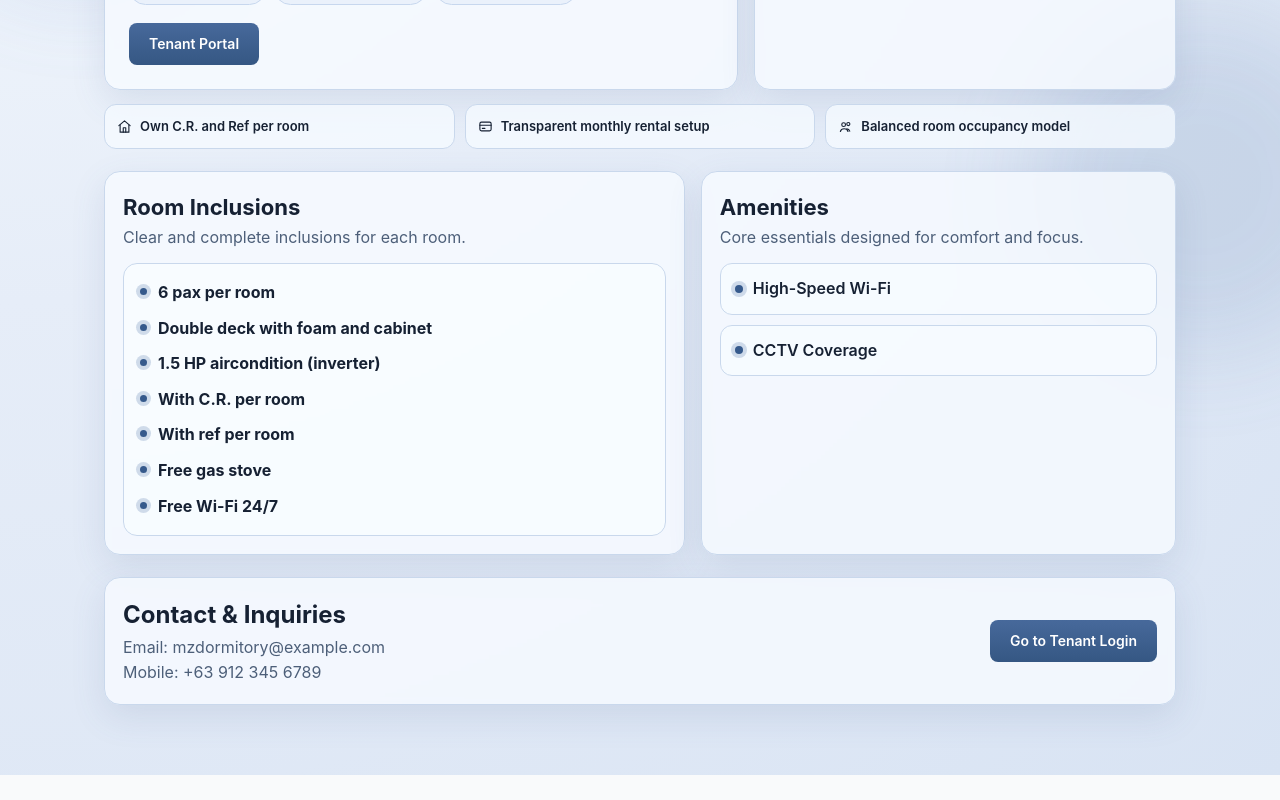
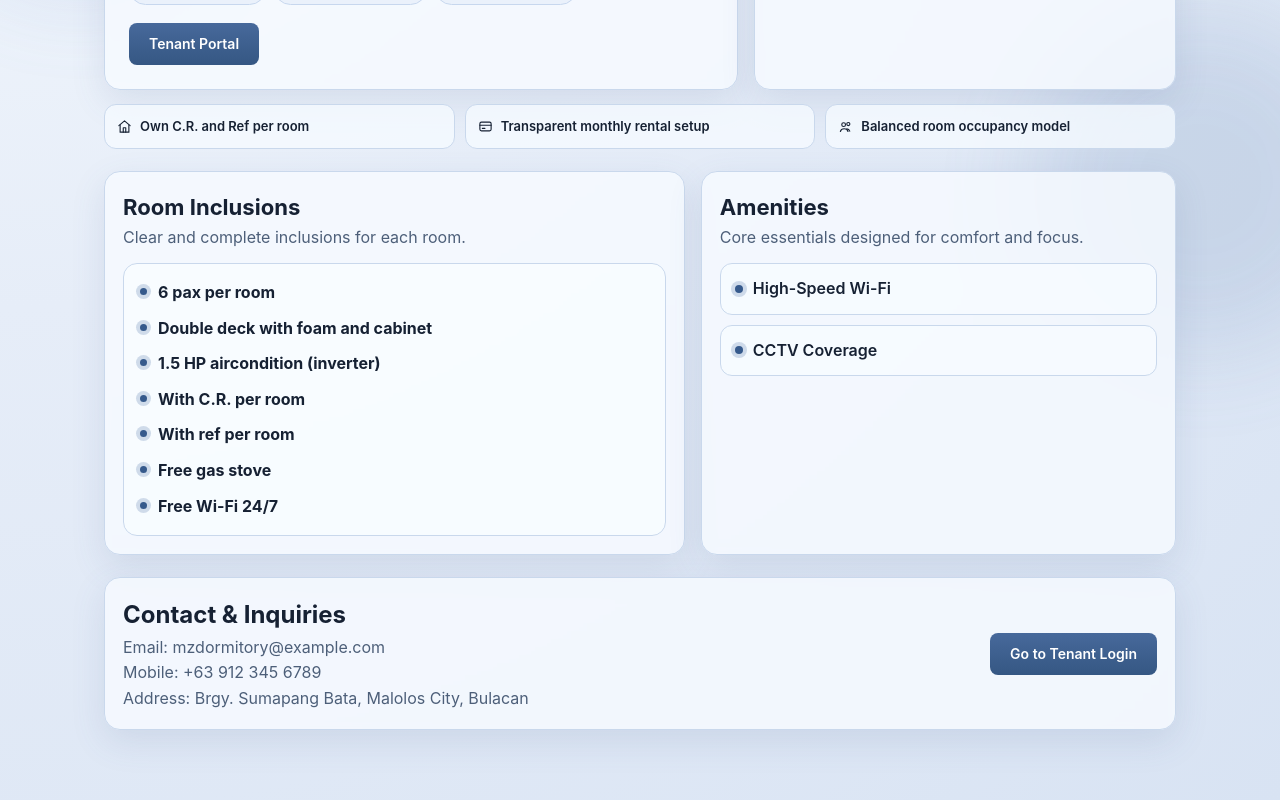
Before and after one commit to gracyy17/Dormitory-Management, a React (Vite) app: page / in a window 1280 px wide. Shown: the part 348-1148 px from the top of the page. Before the commit the page ends 1123 px from the top, so only its background shows below. Built offline with nearby package versions, Linux system fonts and the light colour scheme; no server answers.

Commit message:
added more info inside contact & inquiries

```diff
--- a/src/components/public/HomePage.jsx
+++ b/src/components/public/HomePage.jsx
@@ -130,6 +130,7 @@ function HomePage() {
             <h2>Contact & Inquiries</h2>
             <p>Email: mzdormitory@example.com</p>
             <p>Mobile: +63 912 345 6789</p>
+            <p>Address: Brgy. Sumapang Bata, Malolos City, Bulacan</p>
           </div>
           <Link className="btn btn-primary" to="/tenant/login">Go to Tenant Login</Link>
         </section>
```
